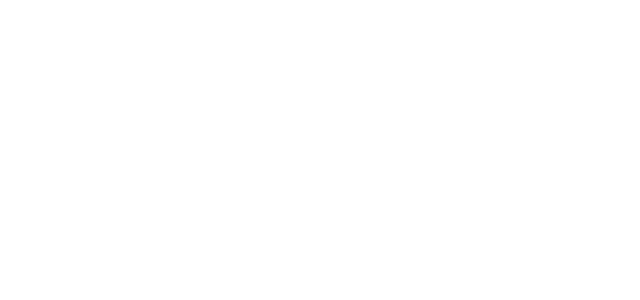
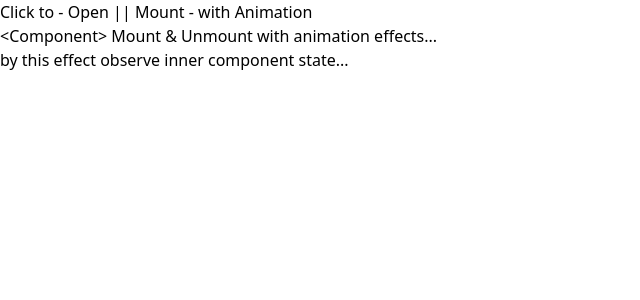
Before and after one commit to taiseen/learning-framer-motion, a React (Vite) app: page /mounting-animation in a window 1280 px wide. Before the commit this address had no page. Shown: the top 300 px of the page, without its empty margins (0-640 px from the left). Built offline with nearby package versions, Linux system fonts and the light colour scheme.

Commit message:
feat: mounting-animation

```diff
--- /dev/null
+++ b/src/components/mountingAnimation/index.jsx
@@ -0,0 +1,55 @@
+import { motion, AnimatePresence } from "framer-motion";
+import { useState } from "react";
+
+// 🛑 3/June/2024
+
+const MountingAnimation = () => {
+    const [isOpen, setIsOpen] = useState(false);
+
+    const [internalState, setInternalState] = useState(null);
+
+    return (
+        <div className="fixed bottom-4 left-1/2 -translate-x-1/2 mx-auto w-1/2 p-4 bg-slate-500/50 rounded flex flex-col gap-4">
+
+            <AnimatePresence>
+                {isOpen && (
+                    <motion.div
+                        className="p-4 w-1/2 rounded bg-green-600 cursor-pointer space-y-3"
+                        initial={{ scale: 0, transformOrigin: 'bottom left' }}
+                        animate={{ scale: 1, transformOrigin: 'bottom left' }}
+                        exit={{ scale: 0, transformOrigin: 'bottom left' }}
+                        transition={{ duration: 0.3 }}
+                        onClick={() => setIsOpen(prev => !prev)}
+                    >
+                        <p className="p-2 border rounded">local state persist - <span className="text-xl font-semibold">{internalState}</span></p>
+
+                        <p
+                            className="p-2 border w-fit cursor-pointer rounded"
+                            onClick={(e) => {
+                                e.stopPropagation();
+                                setInternalState(pre => pre === 'Hello' ? 'Hi' : 'Hello')
+                            }}
+                        >
+                            Update State
+                        </p>
+                    </motion.div>
+                )}
+            </AnimatePresence>
+
+            <p
+                className="p-2 rounded cursor-pointer border border-slate-800 w-fit text-xl"
+                onClick={() => setIsOpen(prev => !prev)}
+            >
+                Click to -
+                <span className="font-bold text-red-800 text-2xl">{isOpen ? " Close || Unmount " : ' Open || Mount '}</span>
+                - with Animation
+            </p>
+
+            <p className="text-2xl"> &lt;Component&gt; Mount & Unmount with animation effects...</p>
+
+            <p className="text-2xl">by this effect observe inner component state...</p>
+        </div>
+    );
+}
+
+export default MountingAnimation;
--- a/src/routes/index.jsx
+++ b/src/routes/index.jsx
@@ -3,6 +3,7 @@ import { lazy } from "react";
 
 const ModalOpeningAnimation = lazy(() => import('../components/modalOpeningAnimation'));
 const StaggeredAnimation = lazy(() => import('../components/staggeredAnimation'));
+const MountingAnimation = lazy(() => import('../components/mountingAnimation'));
 const AnimationEffects = lazy(() => import('../components/animationEffects'));
 const TextAnimation = lazy(() => import('../components/textAnimation'));
 const AuroraEffect = lazy(() => import('../components/auroraEffect'));
@@ -12,7 +13,6 @@ const PopUpEffect = lazy(() => import('../components/popUp'));
 
 // const PageScrollNavbarHide = lazy(() => import('../components/pageScrollNavbarHide'));
 // const CurvedSidebarMenu = lazy(() => import('../components/curvedSidebarMenu'));
-// const MountingAnimation = lazy(() => import('../components/mountingAnimation'));
 // const MultilevelMenu = lazy(() => import('../components/multilevelMenu'));
 // const TabListContainer = lazy(() => import('../components/tabHover'));
 
@@ -60,12 +60,12 @@ export const routes = [
         component: ModalOpeningAnimation,
         date: '09-June-24',
     },
-    // {
-    //     title: 'Mounting Animation',
-    //     path: '/mounting-animation',
-    //     component: MountingAnimation,
-    //     date: '03-June-24',
-    // },
+    {
+        title: 'Mounting Animation',
+        path: '/mounting-animation',
+        component: MountingAnimation,
+        date: '16-June-24',
+    },
     // {
     //     title: 'Tab Hover Animation',
     //     path: '/tab-hover-effect',
```
